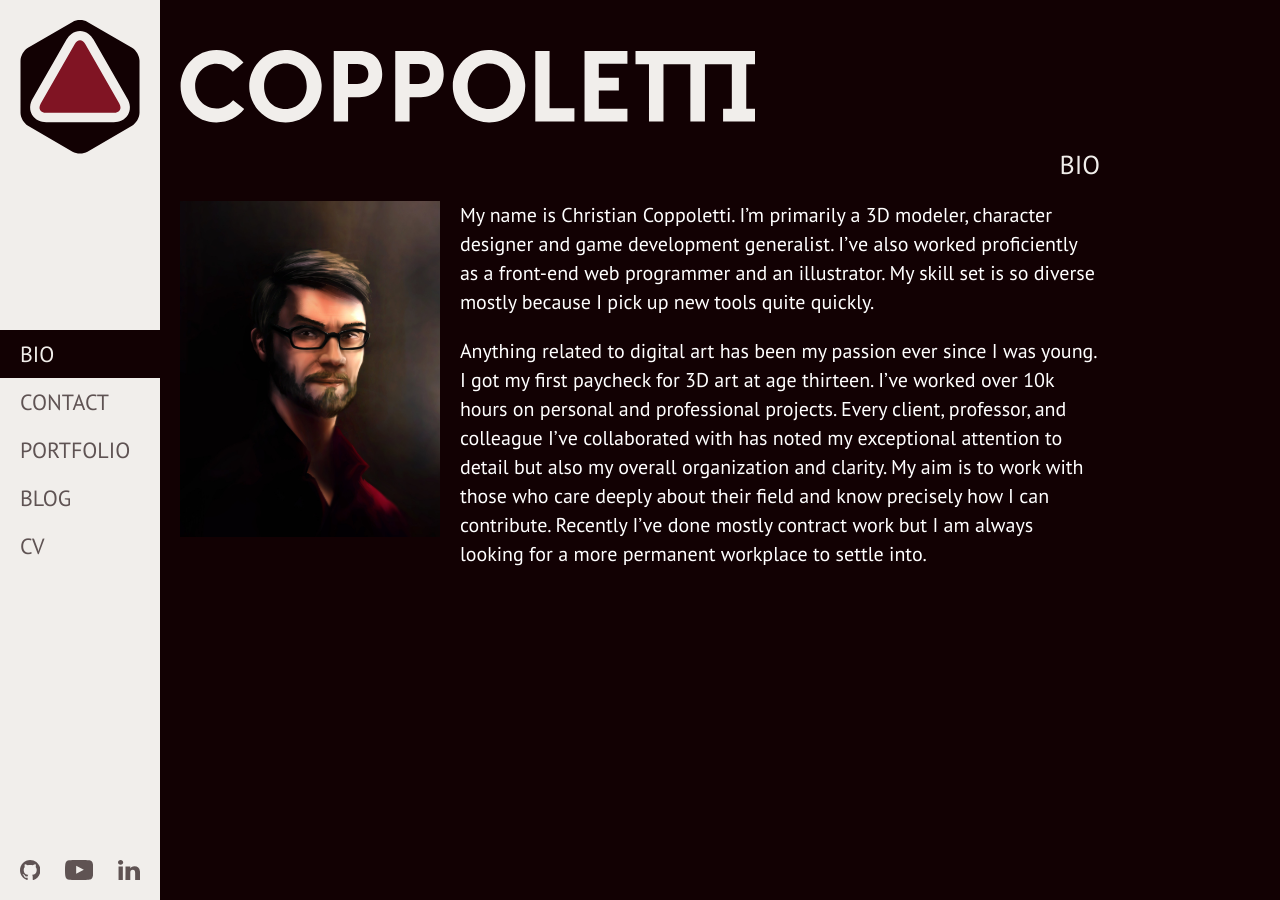
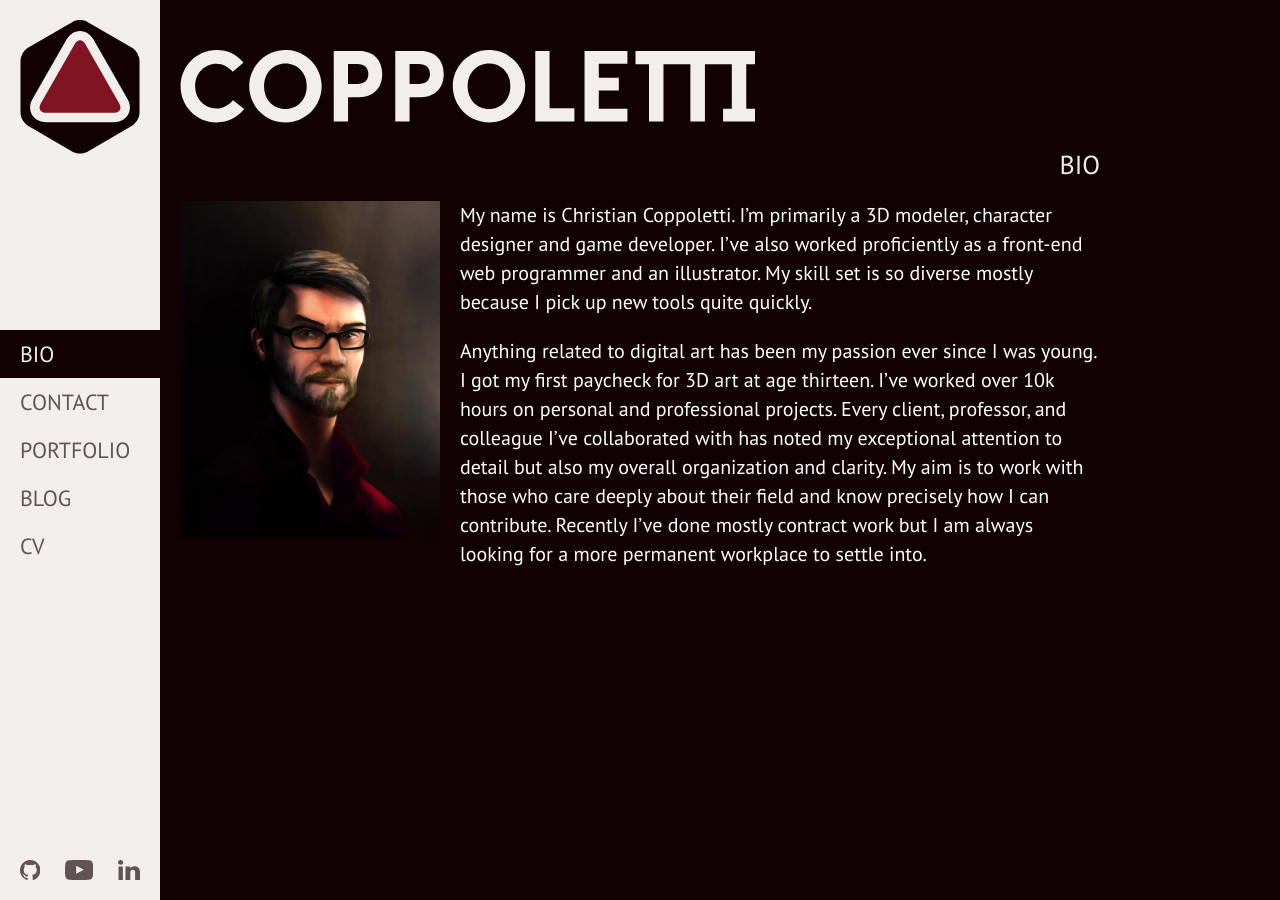
Before and after one commit to fusobotic/fusobotic, a Jekyll site: the page built from bio.html, in a window 1280 px wide. Built offline with Jekyll 4.4.1, drawn with Linux system fonts in a browser that asks for light colours.

Commit message:
minor changes

```diff
--- a/bio.html
+++ b/bio.html
@@ -8,7 +8,7 @@ permalink: /bio/
   <div id="portrait"><img src="/assets/img/bio.jpg"></div>
   <div id="bio-text">
     <p>
-      My name is Christian Coppoletti. I’m primarily a 3D modeler, character designer and game development generalist. I’ve also worked proficiently as a front-end web programmer and an illustrator. My skill set is so diverse mostly because I pick up new tools quite quickly.
+      My name is Christian Coppoletti. I’m primarily a 3D modeler, character designer and game developer. I’ve also worked proficiently as a front-end web programmer and an illustrator. My skill set is so diverse mostly because I pick up new tools quite quickly.
     </p>
     <p>
       Anything related to digital art has been my passion ever since I was young. I got my first paycheck for 3D art at age thirteen. I’ve worked over 10k hours on personal and professional projects. Every client, professor, and colleague I’ve collaborated with has noted my exceptional attention to detail but also my overall organization and clarity. My aim is to work with those who care deeply about their field and know precisely how I can contribute. Recently I’ve done mostly contract work but I am always looking for a more permanent workplace to settle into.
```
Also changed, not shown: _3DArt/4-astro.md (added, +8 -0 lines), _3DArt/4-female.md (deleted, +0 -12 lines), assets/img/astro.jpg (added).
